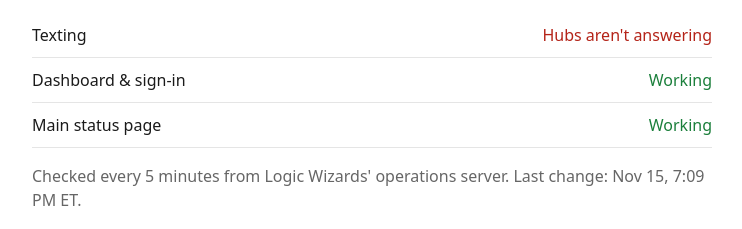
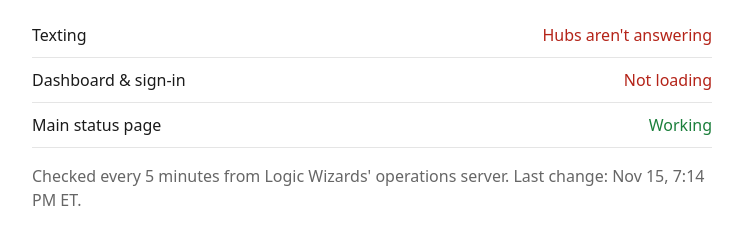
Before and after one commit to thelogicwizards/lwhub-backup-status, a plain HTML site: page index.html in a window 1280 px wide. Shown: the part 166-395 px from the top of the page, without its empty margins (268-1010 px from the left). Drawn offline with Linux system fonts and the light colour scheme.

Commit message:
Status update

```diff
--- a/index.html
+++ b/index.html
@@ -13,8 +13,8 @@ td+td{text-align:right}.ok{color:var(--ok)}.down{color:var(--down)}.unknown,.mut
 <h1>Switchboard status</h1>
 <p class="muted">This is the backup status page, hosted outside Cloudflare so it stays up when the
 <a href="https://switchboard-status.craig-afe.workers.dev">main status page</a> can't. Texts sent to an offline hub aren't lost: they arrive when it's back.</p>
-<table><tr><td>Texting</td><td class='down'>Hubs aren&#x27;t answering</td></tr><tr><td>Dashboard &amp; sign-in</td><td class='ok'>Working</td></tr><tr><td>Main status page</td><td class='ok'>Working</td></tr></table>
-<p class="muted">Checked every 5 minutes from Logic Wizards' operations server. Last change: Nov 15, 7:09 PM ET.</p>
+<table><tr><td>Texting</td><td class='down'>Hubs aren&#x27;t answering</td></tr><tr><td>Dashboard &amp; sign-in</td><td class='down'>Not loading</td></tr><tr><td>Main status page</td><td class='ok'>Working</td></tr></table>
+<p class="muted">Checked every 5 minutes from Logic Wizards' operations server. Last change: Nov 15, 7:14 PM ET.</p>
 <h2>Incidents</h2><p class='muted'>No incidents in the last 14 days.</p>
 <p class="muted">Logic Wizards LLC · support@logicwizards.dev</p>
 </main></body></html>
```
